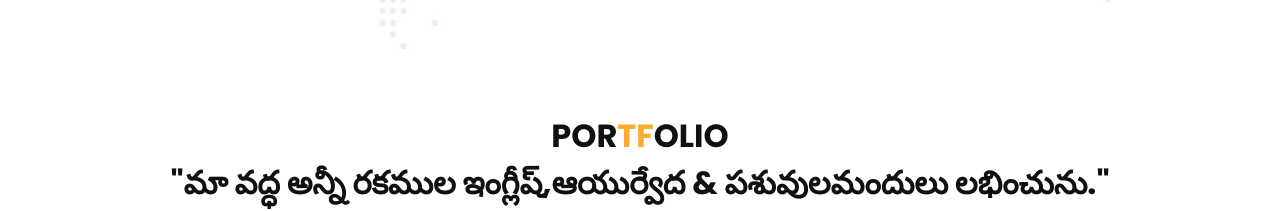
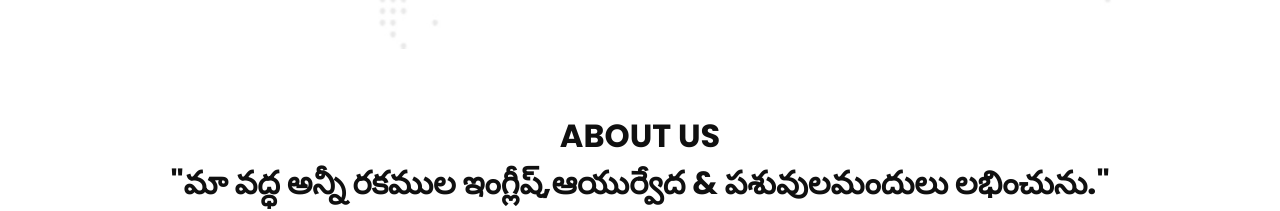
Before and after one commit to RajeswariMunagala/saikeerthimedicals, a plain HTML site: page diffuso-html/index.html in a window 1280 px wide. Shown: the part 1545-1756 px from the top of the page. Drawn offline with nearby package versions, Linux system fonts and the light colour scheme.

Commit message:
first commit

```diff
--- a/diffuso-html/index.html
+++ b/diffuso-html/index.html
@@ -267,7 +267,7 @@
   <section class="portfolio_section">
     <div class="heading_container">
       <h2>
-        Por<span>tf</span>olio
+        About US
       </h2>
 <h2><p>
        "మా వద్ధ అన్నీ రకముల ఇంగ్లీష్,ఆయుర్వేద &  పశువులమందులు లభించును."
```
